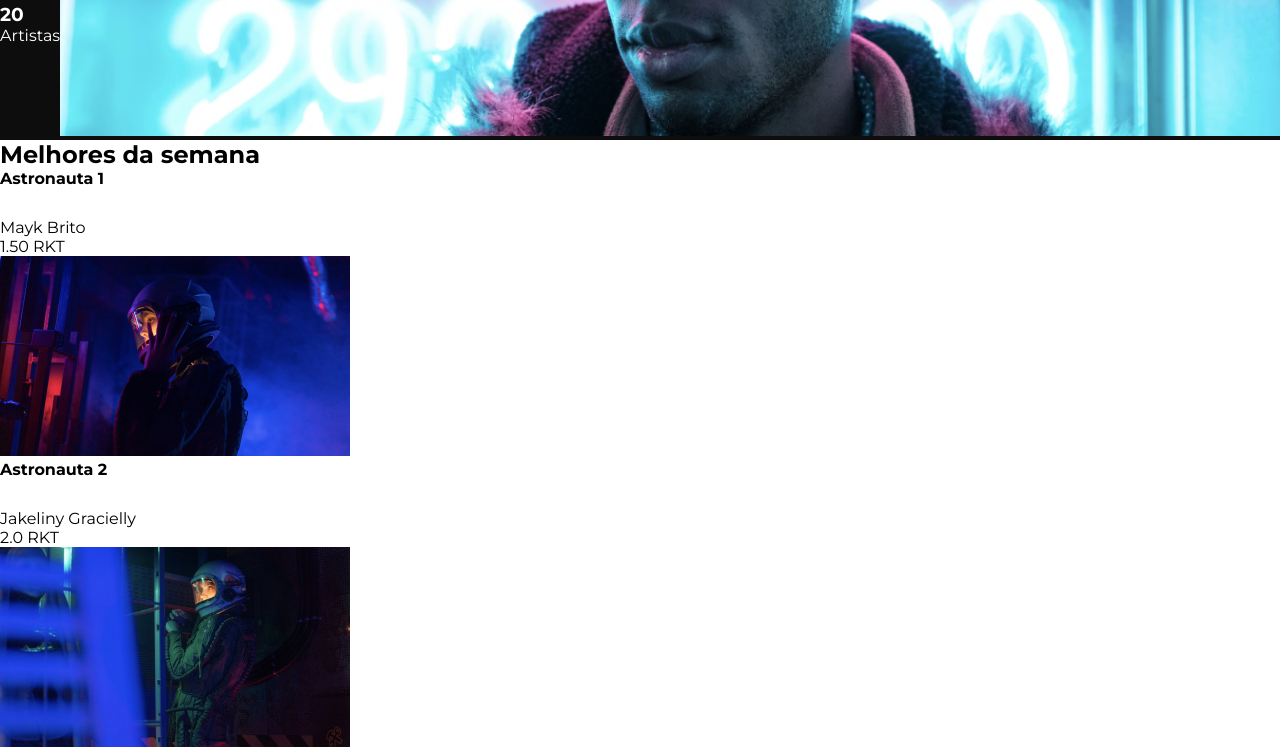
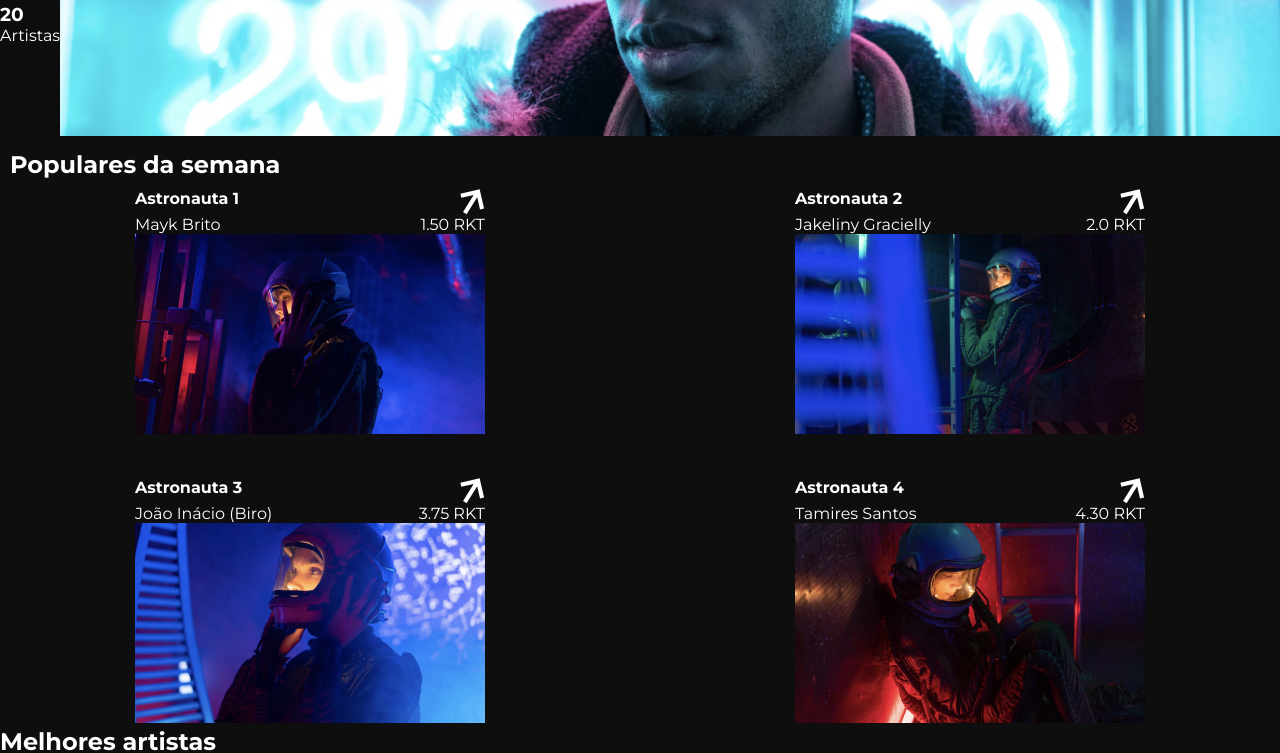
Before and after one commit to caiquedebrito/rocket-nfts, a plain HTML site: page index.html in a window 1280 px wide. Shown: the part 1408-2161 px from the top of the page. Drawn offline with Linux system fonts and the light colour scheme.

Commit message:
style section - main 1

```diff
--- a/index.html
+++ b/index.html
@@ -93,27 +93,29 @@
         </div>
     </section>
 
-    <section>
-        <h2>Melhores da semana</h2>
+    <section id="main-3">
+        <div class="title">
+            <h2>Populares da semana</h2>
+        </div>
         <div id="astronautas-div">
             <div>
-                <div><h4>Astronauta 1</h4><img src="arrow-white.svg"></div>
-                <div><p>Mayk Brito</p> <span>1.50 RKT</span></div>
+                <div class="astronautas-information"><h4>Astronauta 1</h4><img src="arrow-white.svg"></div>
+                <div class="astronautas-information"><p>Mayk Brito</p> <span>1.50 RKT</span></div>
                 <img src="astronauta 1.png">
             </div>
             <div>
-                <div><h4>Astronauta 2</h4><img src="arrow-white.svg"></div>
-                <div><p>Jakeliny Gracielly</p> <span>2.0 RKT</span></div>
+                <div class="astronautas-information"><h4>Astronauta 2</h4><img src="arrow-white.svg"></div>
+                <div class="astronautas-information"><p>Jakeliny Gracielly</p> <span>2.0 RKT</span></div>
                 <img src="astronauta-2.png">
             </div>
             <div>
-                <div><h4>Astronauta 3</h4><img src="arrow-white.svg"></div>
-                <div><p>João Inácio (Biro)</p> <span>3.75 RKT</span></div>
+                <div class="astronautas-information"><h4>Astronauta 3</h4><img src="arrow-white.svg"></div>
+                <div class="astronautas-information"><p>João Inácio (Biro)</p> <span>3.75 RKT</span></div>
                 <img src="astronauta-3.png">
             </div>
             <div>
-                <div><h4>Astronauta 4</h4><img src="arrow-white.svg"></div>
-                <div><p>Tamires Santos</p> <span>4.30 RKT</span></div>
+                <div class="astronautas-information"><h4>Astronauta 4</h4><img src="arrow-white.svg"></div>
+                <div class="astronautas-information"><p>Tamires Santos</p> <span>4.30 RKT</span></div>
                 <img src="astronauta-4.png">
             </div>
         </div>
--- a/style.css
+++ b/style.css
@@ -10,6 +10,8 @@
     --color-input: #0D0D0D;
   }
 
+/* CONFIGURAÇÕES GERAIS */
+
 * {
     margin: 0;
     padding: 0;
@@ -17,12 +19,18 @@
     font-family: 'Montserrat', sans-serif;
 }
 
+section {
+    background-color: var(--body-background);
+    color: var(--text-color);
+}
+
+/* SECTION 1 */
+
 section#main-1 {
     background-image: url('assets/background.png');
     background-position: center center;
     background-repeat: no-repeat;
     background-size: cover;
-    color: var(--text-color);
     padding: 2rem 2rem 0 2rem;
 }
 
@@ -100,3 +108,20 @@ section > #gallery {
 #img img {
     width: 100%;
 }
+
+/* SECTION 3 */
+.title {
+    padding: 10px;
+}
+
+#astronautas-div {
+    display: grid;
+    grid-template-columns: repeat(2, 1fr);
+    justify-items: center;
+    gap: 40px;
+}
+
+.astronautas-information {
+    display: flex;
+    justify-content: space-between;
+}
```
